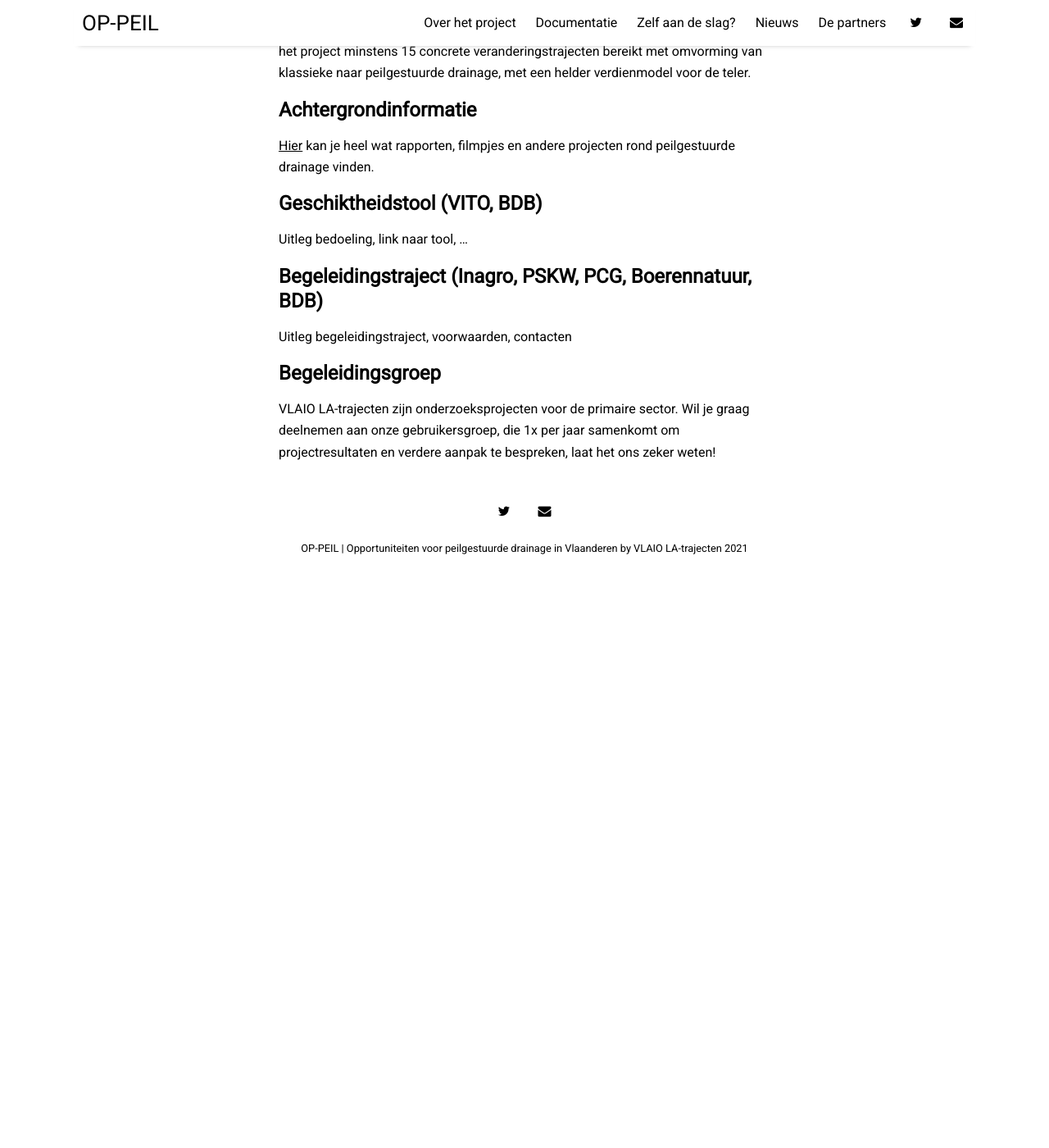
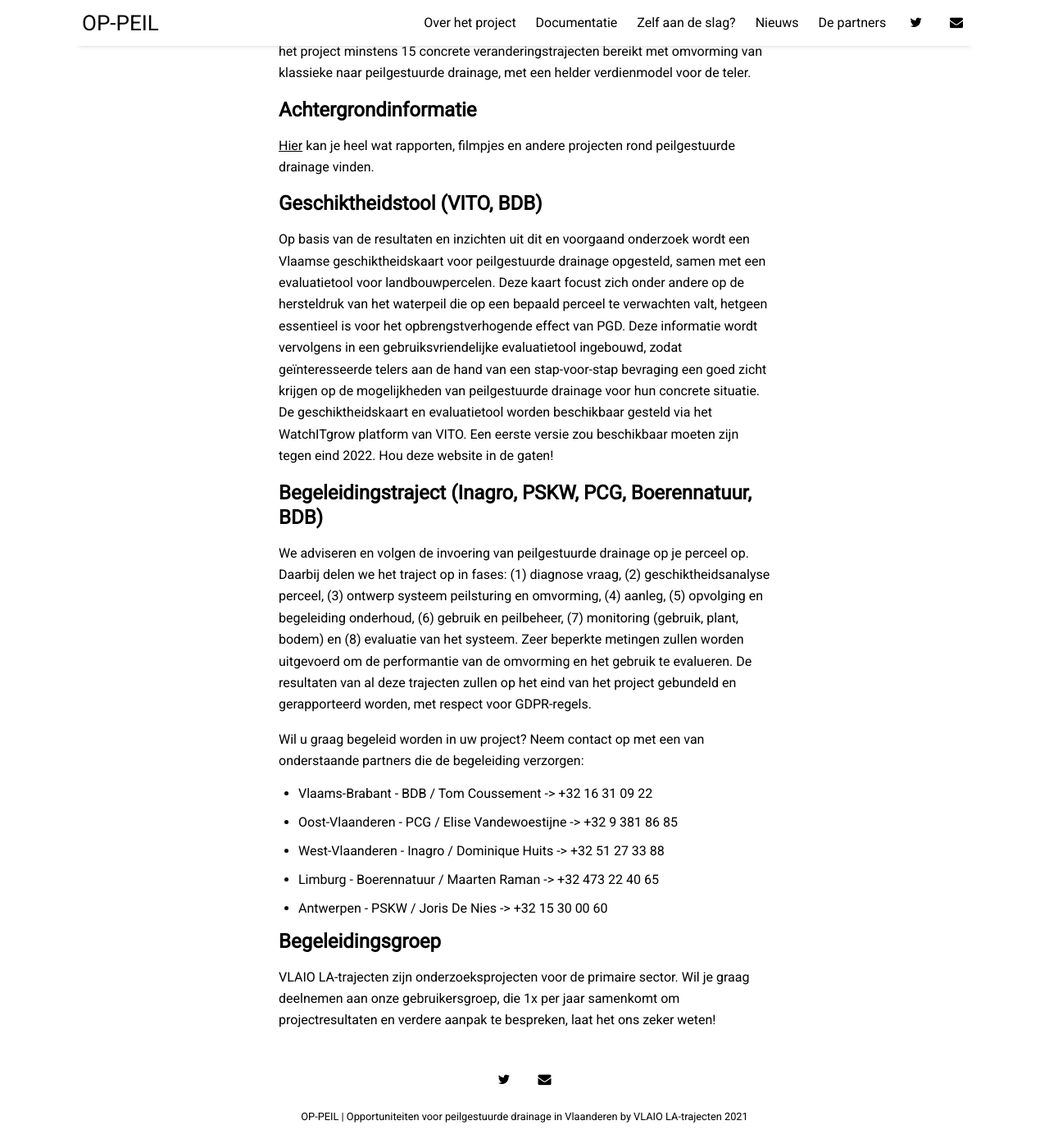
Before and after one commit to sarahgarre/op-peil, a Jekyll site: the page built from pages/action.md, in a window 1280 px wide and 1400 px high, scrolled down 377 px. Shown: the whole window at 82% size. Built offline with Jekyll 4.4.1, drawn with Linux system fonts in a browser that asks for light colours; nearby versions of some CDN libraries; before the commit the page ends 1084 px from its top, so only the background shows below that.

Commit message:
Update action.md
beschrijving traject en contactgegevens

```diff
--- a/pages/action.md
+++ b/pages/action.md
@@ -19,12 +19,17 @@ voor de teler.
 [Hier](https://sarahgarre.github.io/op-peil/documentation) kan je heel wat rapporten, filmpjes en andere projecten rond peilgestuurde drainage vinden.
 
 ## Geschiktheidstool (VITO, BDB)
-
-Uitleg bedoeling, link naar tool, ...
+Op basis van de resultaten en inzichten uit dit en voorgaand onderzoek wordt een Vlaamse geschiktheidskaart voor peilgestuurde drainage opgesteld, samen met een evaluatietool voor landbouwpercelen. Deze kaart focust zich onder andere op de hersteldruk van het waterpeil die op een bepaald perceel te verwachten valt, hetgeen essentieel is voor het opbrengstverhogende effect van PGD. Deze informatie wordt vervolgens in een gebruiksvriendelijke evaluatietool ingebouwd, zodat geïnteresseerde telers aan de hand van een stap-voor-stap bevraging een goed zicht krijgen op de mogelijkheden van peilgestuurde drainage voor hun concrete situatie. De geschiktheidskaart en evaluatietool worden  beschikbaar gesteld via het WatchITgrow platform van VITO. Een eerste versie zou beschikbaar moeten zijn tegen eind 2022. Hou deze website in de gaten!
 
 ## Begeleidingstraject (Inagro, PSKW, PCG, Boerennatuur, BDB)
+We adviseren en volgen de invoering van peilgestuurde drainage op je perceel op. Daarbij delen we het traject op in fases: (1) diagnose vraag, (2) geschiktheidsanalyse perceel, (3) ontwerp systeem peilsturing en omvorming, (4) aanleg, (5) opvolging en begeleiding onderhoud, (6) gebruik en peilbeheer, (7) monitoring (gebruik, plant, bodem) en (8) evaluatie van het systeem. Zeer beperkte metingen zullen worden uitgevoerd om de performantie van de omvorming en het gebruik te evalueren. De resultaten van al deze trajecten zullen op het eind van het project gebundeld en gerapporteerd worden, met respect voor GDPR-regels.
 
-Uitleg begeleidingstraject, voorwaarden, contacten
+Wil u graag begeleid worden in uw project? Neem contact op met een van onderstaande partners die de begeleiding verzorgen:
+- Vlaams-Brabant - BDB / Tom Coussement -> +32 16 31 09 22
+- Oost-Vlaanderen - PCG / Elise Vandewoestijne -> +32 9 381 86 85
+- West-Vlaanderen - Inagro / Dominique Huits -> +32 51 27 33 88
+- Limburg - Boerennatuur / Maarten Raman -> +32 473 22 40 65
+- Antwerpen - PSKW / Joris De Nies -> +32 15 30 00 60
 
 ## Begeleidingsgroep
 
```
